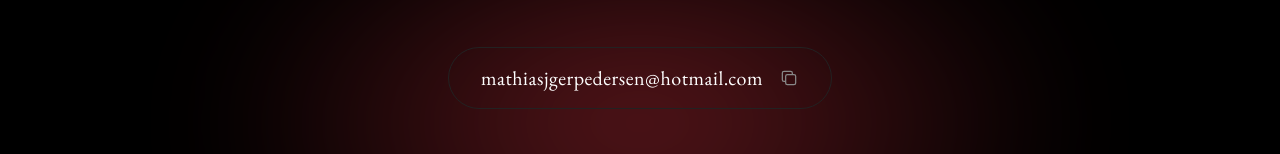
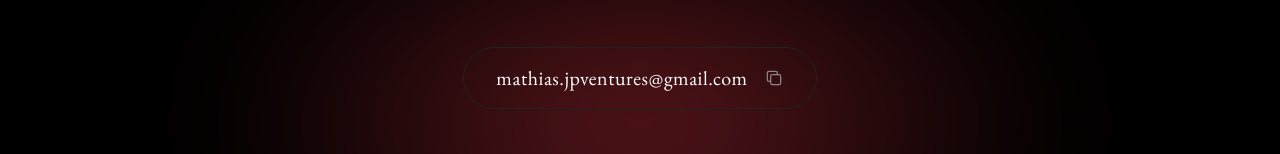
Before and after one commit to Jaegermeisty/ventures, a Next.js app: page / in a window 1280 px wide. Shown: the part 3707-3861 px from the top of the page. Built offline with nearby package versions, Linux system fonts and the light colour scheme.

Commit message:
Update contact email to mathias.jpventures@gmail.com
https://claude.ai/code/session_01V8UXKF7dv7hD41VhCiYzGE

```diff
--- a/src/components/Contact.tsx
+++ b/src/components/Contact.tsx
@@ -8,7 +8,7 @@ export default function Contact() {
   const isInView = useInView(sectionRef, { once: true, margin: '-100px' });
   const [copied, setCopied] = useState(false);
 
-  const email = 'mathiasjgerpedersen@hotmail.com';
+  const email = 'mathias.jpventures@gmail.com';
 
   const handleCopyEmail = async () => {
     try {
```
